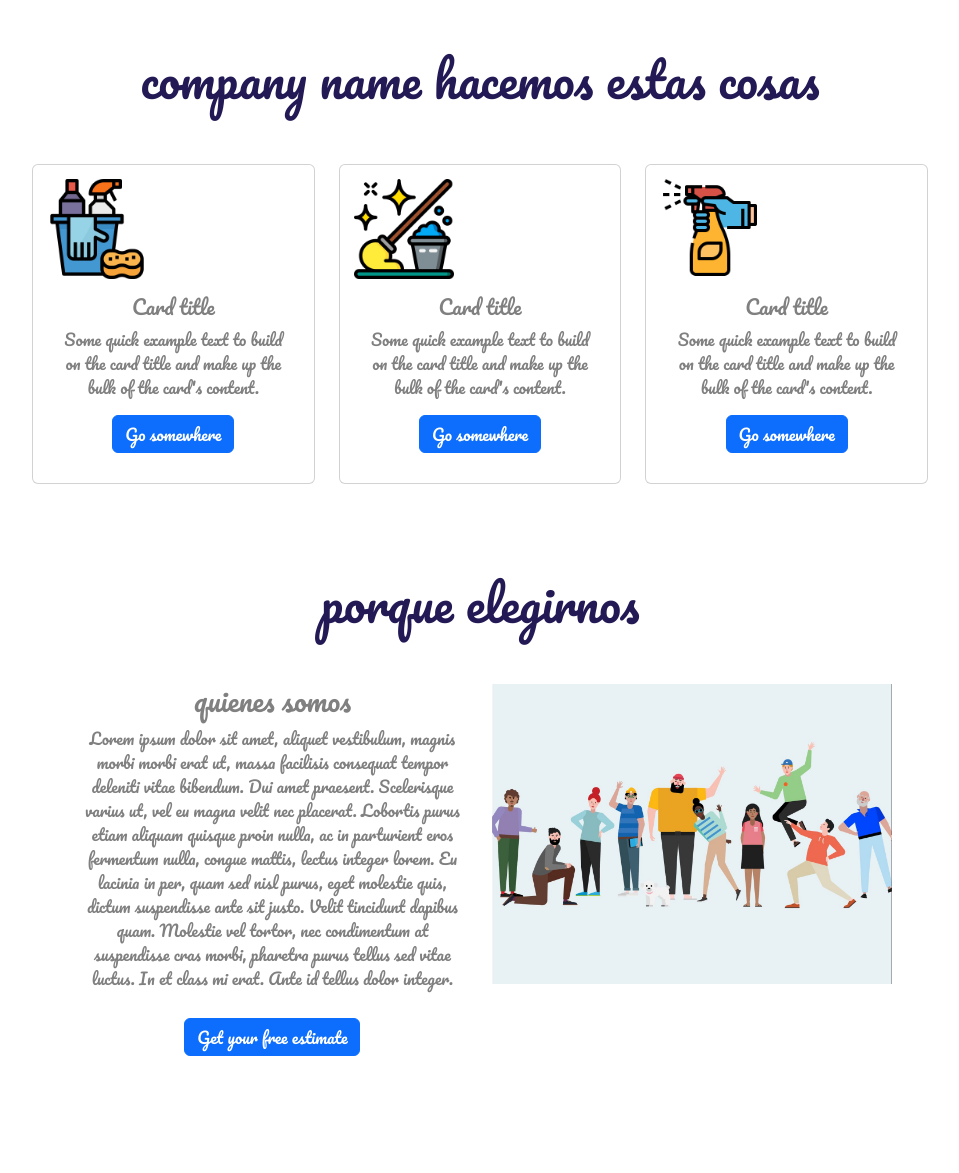
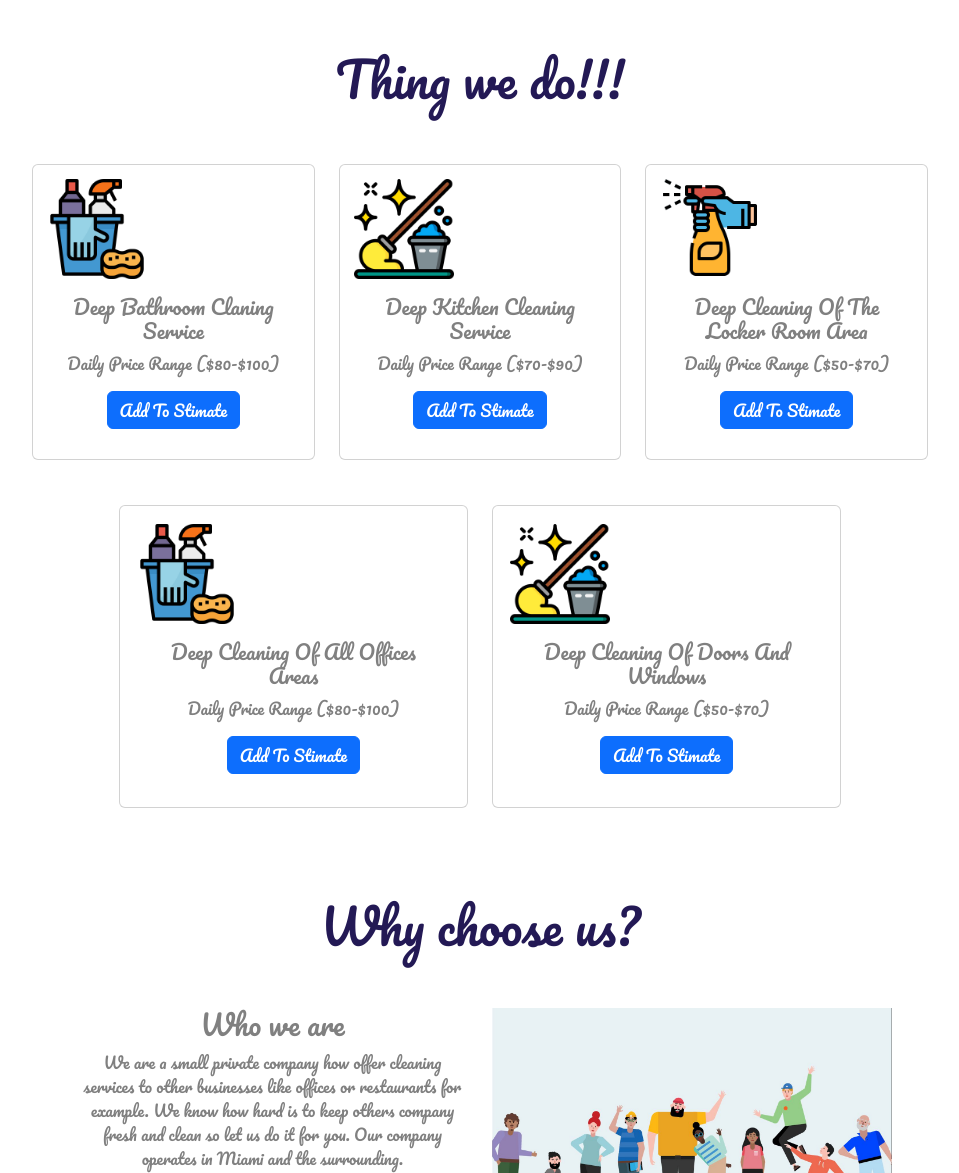
Before and after one commit to dariel0514/CompanyWebFrame, a plain HTML site: page index.html in a window 1280 px wide. Shown: the part 973-2146 px from the top of the page, without its empty margins (160-1119 px from the left). Drawn offline with nearby package versions, Linux system fonts and the light colour scheme.

Commit message:
Add the services

```diff
--- a/index.html
+++ b/index.html
@@ -80,18 +80,17 @@
 
       <section id="services">
 
-        <h2>company name hacemos estas cosas</h2>
+        <h2>Thing we do!!!</h2>
         <div class="row">
           <div class="col-lg-4 col-sm-12">
             <div class="card" >
               <img width="100px" src="/img/cleaning.png"  alt="..." />
               <div class="card-body">
-                <h5 class="card-title">Card title</h5>
+                <h5 class="card-title">Deep Bathroom Claning Service</h5>
                 <p class="card-text">
-                  Some quick example text to build on the card title and make up
-                  the bulk of the card's content.
+                  Daily Price Range ($80-$100)
                 </p>
-                <a href="#" class="btn btn-primary">Go somewhere</a>
+                <a href="#" class="btn btn-primary">Add To Stimate</a>
               </div>
             </div>
           </div>
@@ -99,12 +98,11 @@
             <div class="card" >
               <img width="100px" src="/img/mop.png"  alt="..." />
               <div class="card-body">
-                <h5 class="card-title">Card title</h5>
+                <h5 class="card-title">Deep Kitchen Cleaning Service</h5>
                 <p class="card-text">
-                  Some quick example text to build on the card title and make up
-                  the bulk of the card's content.
+                  Daily Price Range ($70-$90)
                 </p>
-                <a href="#" class="btn btn-primary">Go somewhere</a>
+                <a href="#" class="btn btn-primary">Add To Stimate</a>
               </div>
             </div>
           </div>
@@ -112,12 +110,41 @@
             <div class="card" >
               <img width="100px" src="/img/spray.png"  alt="..." />
               <div class="card-body">
-                <h5 class="card-title">Card title</h5>
+                <h5 class="card-title">Deep Cleaning Of The Locker Room Area</h5>
                 <p class="card-text">
-                  Some quick example text to build on the card title and make up
-                  the bulk of the card's content.
+                  Daily Price Range ($50-$70)
                 </p>
-                <a href="#" class="btn btn-primary">Go somewhere</a>
+                <a href="#" class="btn btn-primary">Add To Stimate</a>
+              </div>
+            </div>
+          </div>
+        </div>
+      </section>
+
+      <section id="services2">
+
+        <div class="row">
+          <div class="col-lg-6 col-sm-12">
+            <div class="card" >
+              <img width="100px" src="/img/cleaning.png"  alt="..." />
+              <div class="card-body">
+                <h5 class="card-title">Deep Cleaning Of All Offices Areas</h5>
+                <p class="card-text">
+                  Daily Price Range ($80-$100)
+                </p>
+                <a href="#" class="btn btn-primary">Add To Stimate</a>
+              </div>
+            </div>
+          </div>
+          <div class="col-lg-6 col-sm-12">
+            <div class="card" >
+              <img width="100px" src="/img/mop.png"  alt="..." />
+              <div class="card-body">
+                <h5 class="card-title">Deep Cleaning Of Doors And Windows</h5>
+                <p class="card-text">
+                  Daily Price Range ($50-$70)
+                </p>
+                <a href="#" class="btn btn-primary">Add To Stimate</a>
               </div>
             </div>
           </div>
@@ -126,10 +153,10 @@
 
       <section id="whoWeAre">
         <div class="row">
-          <h2>porque elegirnos</h2>
+          <h2>Why choose us?</h2>
           <div class="col-lg-6 col-sm-12">
-            <h3>quienes somos</h3>
-            <p>Lorem ipsum dolor sit amet, aliquet vestibulum, magnis morbi morbi erat ut, massa facilisis consequat tempor deleniti vitae bibendum. Dui amet praesent. Scelerisque varius ut, vel eu magna velit nec placerat. Lobortis purus etiam aliquam quisque proin nulla, ac in parturient eros fermentum nulla, congue mattis, lectus integer lorem. Eu lacinia in per, quam sed nisl purus, eget molestie quis, dictum suspendisse ante sit justo. Velit tincidunt dapibus quam. Molestie vel tortor, nec condimentum at suspendisse cras morbi, pharetra purus tellus sed vitae luctus. In et class mi erat. Ante id tellus dolor integer.</p>
+            <h3>Who we are</h3>
+            <p>We are a small private company how offer cleaning services to other businesses like offices or restaurants for example. We know how hard is to keep others company fresh and clean so let us do it for you. Our company operates in Miami and the surrounding.</p>
             <button class="btn btn-primary" style="margin: 3% ;">Get your free estimate</button>
           </div>
           <div class="col-lg-6 col-sm-12">
--- a/styles.css
+++ b/styles.css
@@ -71,3 +71,7 @@ h2 {
 .imgCarusel {
   border-radius: 90% 0 90% 0;
 }
+
+#services2 {
+  margin-top: 5%;
+}
```
